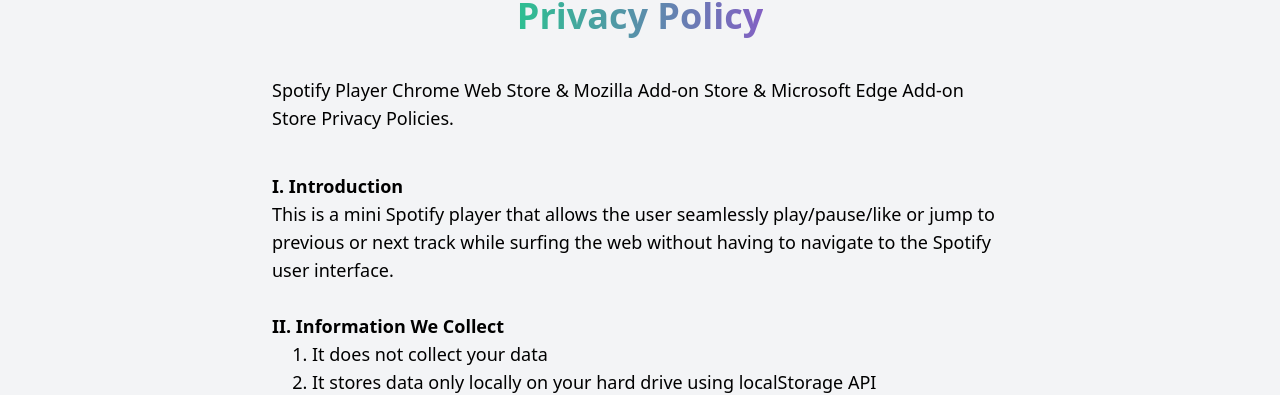
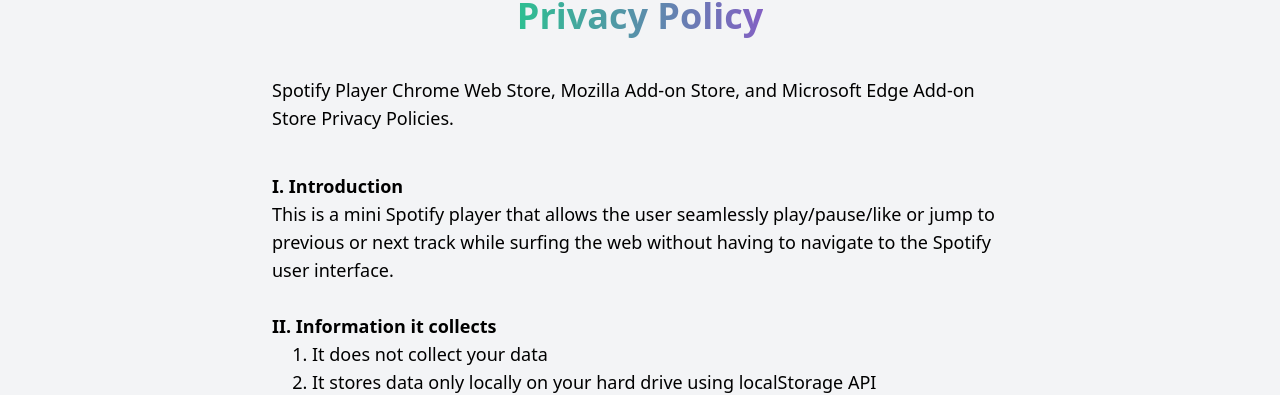
Before and after one commit to davidnguyen11/spotify-extension-landing-page, a Next.js app: page /privacy-policy in a window 1280 px wide. Shown: the part 132-527 px from the top of the page. Built offline with nearby package versions, Linux system fonts and the light colour scheme.

Commit message:
Fixed privacy policy content typo

```diff
--- a/pages/privacy-policy.tsx
+++ b/pages/privacy-policy.tsx
@@ -38,7 +38,7 @@
               <strong className="bg-clip-text text-transparent bg-kyeMeh">{privacyPolicy.text}</strong>
             </div>
             <div className="text-lg mt-10">
-              Spotify Player Chrome Web Store & Mozilla Add-on Store & Microsoft Edge Add-on Store Privacy Policies.
+              Spotify Player Chrome Web Store, Mozilla Add-on Store, and Microsoft Edge Add-on Store Privacy Policies.
             </div>
             <div className="text-lg mt-10">
               <strong>I. Introduction</strong>
@@ -49,7 +49,7 @@
             </div>
 
             <div className="text-lg mt-7">
-              <strong>II. Information We Collect</strong>
+              <strong>II. Information it collects</strong>
               <ul className="list-decimal">
                 <li className="ml-10">It does not collect your data</li>
                 <li className="ml-10">It stores data only locally on your hard drive using localStorage API</li>
```
